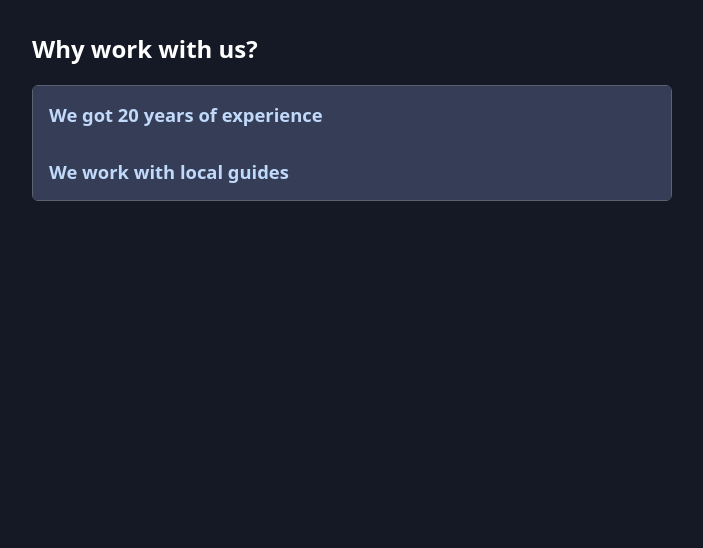
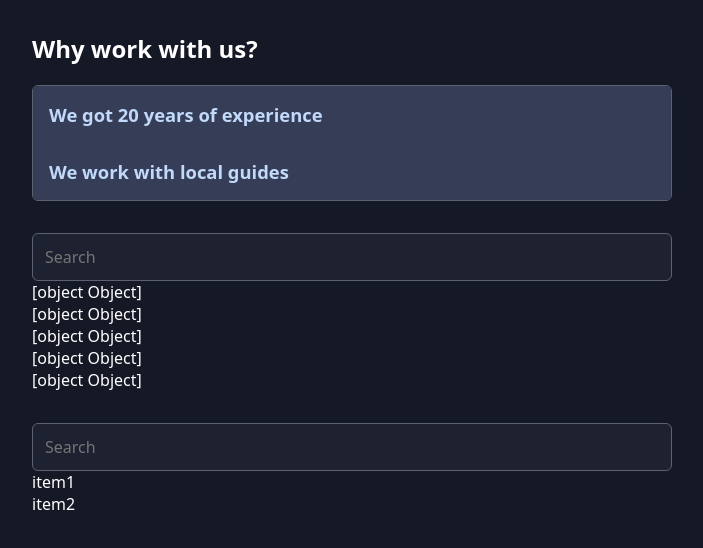
Before and after one commit to RAWoiwode/re-patterns-practices, a React (Vite) app: page / in a window 1280 px wide. Shown: the top 548 px of the page, without its empty margins (288-991 px from the left). Built offline with nearby package versions, Linux system fonts and the light colour scheme.

Commit message:
Adding SearchableList and simple search functionality to showcase Render Props

```diff
--- a/src/App.jsx
+++ b/src/App.jsx
@@ -1,5 +1,43 @@
+import savannaImg from "./assets/african-savanna.jpg";
+import amazonImg from "./assets/amazon-river.jpg";
+import caribbeanImg from "./assets/caribbean-beach.jpg";
+import desertImg from "./assets/desert-dunes.jpg";
+import forestImg from "./assets/forest-waterfall.jpg";
 import Accordion from "./components/Accordion/Accordion";
+import SearchableList from "./components/SearchableList/SearchableList";
 
+const PLACES = [
+  {
+    id: "african-savanna",
+    image: savannaImg,
+    title: "African Savanna",
+    description: "Experience the beauty of nature.",
+  },
+  {
+    id: "amazon-river",
+    image: amazonImg,
+    title: "Amazon River",
+    description: "Get to know the largest river in the world.",
+  },
+  {
+    id: "caribbean-beach",
+    image: caribbeanImg,
+    title: "Caribbean Beach",
+    description: "Enjoy the sun and the beach.",
+  },
+  {
+    id: "desert-dunes",
+    image: desertImg,
+    title: "Desert Dunes",
+    description: "Discover the desert life.",
+  },
+  {
+    id: "forest-waterfall",
+    image: forestImg,
+    title: "Forest Waterfall",
+    description: "Listen to the sound of the water.",
+  },
+];
 function App() {
   return (
     <main>
@@ -36,6 +74,10 @@
           </Accordion.Item>
         </Accordion>
       </section>
+      <section>
+        <SearchableList items={PLACES} />
+        <SearchableList items={["item1", "item2"]} />
+      </section>
     </main>
   );
 }
--- /dev/null
+++ b/src/components/SearchableList/SearchableList.jsx
@@ -0,0 +1,26 @@
+import React, { useState } from "react";
+
+const SearchableList = ({ items }) => {
+  const [searchTerm, setSearchTerm] = useState("");
+
+  const searchResults = items.filter((item) =>
+    JSON.stringify(item).toLowerCase().includes(searchTerm.toLowerCase())
+  );
+
+  const handleChange = (event) => {
+    setSearchTerm(event.target.value);
+  };
+
+  return (
+    <div className="searchable-list">
+      <input type="search" placeholder="Search" onChange={handleChange} />
+      <ul>
+        {searchResults.map((item, index) => (
+          <li key={index}>{item.toString()}</li>
+        ))}
+      </ul>
+    </div>
+  );
+};
+
+export default SearchableList;
```
